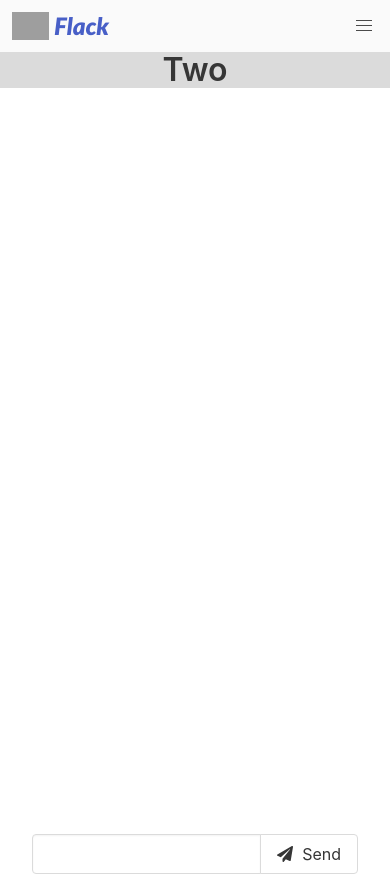
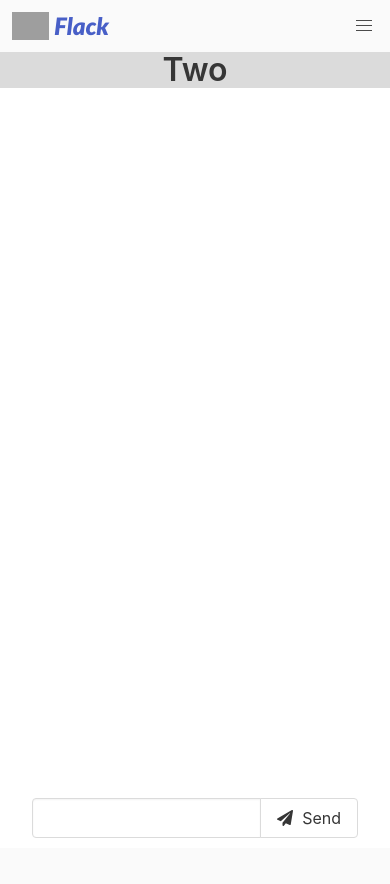
Before and after one commit to tenebrius1/flack, a Flask app: page /1 in a window 390 px wide. After the commit the page ends 838 px from the top, so only its background shows below. Run offline with Flask 2, Linux system fonts and the light colour scheme; the visitor is signed in with stand-in values (Sample User, id 1); some libraries are stand-ins or nearby versions; grey boxes are pictures that could not be loaded.

Commit message:
Add files via upload

```diff
--- a/static/styles.css
+++ b/static/styles.css
@@ -82,6 +82,12 @@ html {
   padding: 0 0.7rem;
 }
 
+@media only screen and (max-width: 768px) {
+  .message_view {
+      height: calc(100vh - 124px);
+  }
+}
+
 #message_form {
   transform: translateY(-10px);
 }
```
